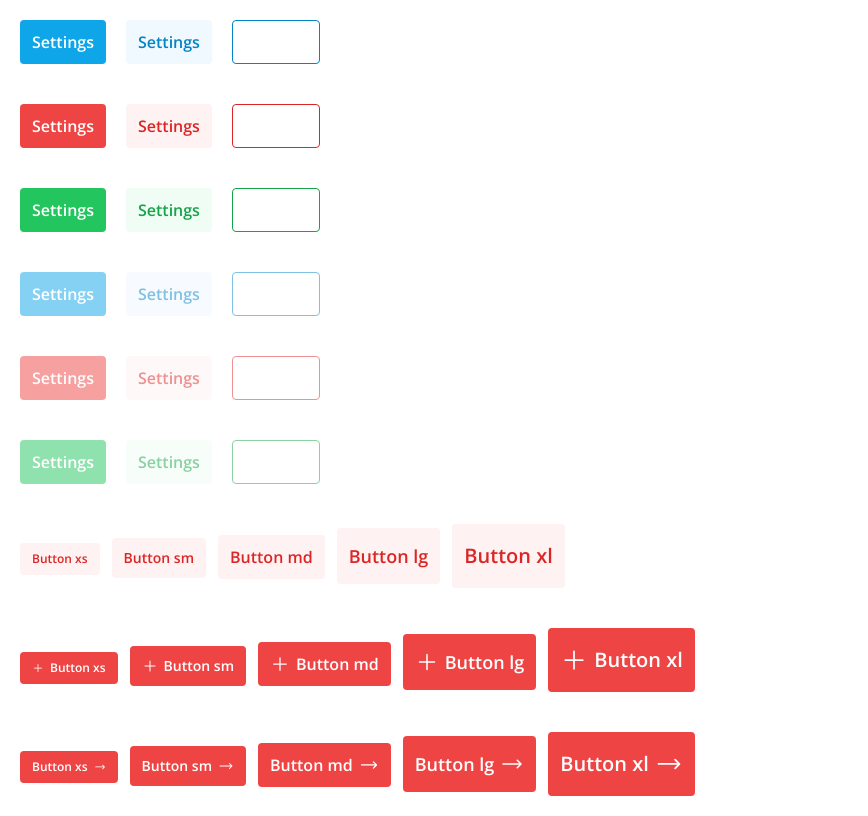
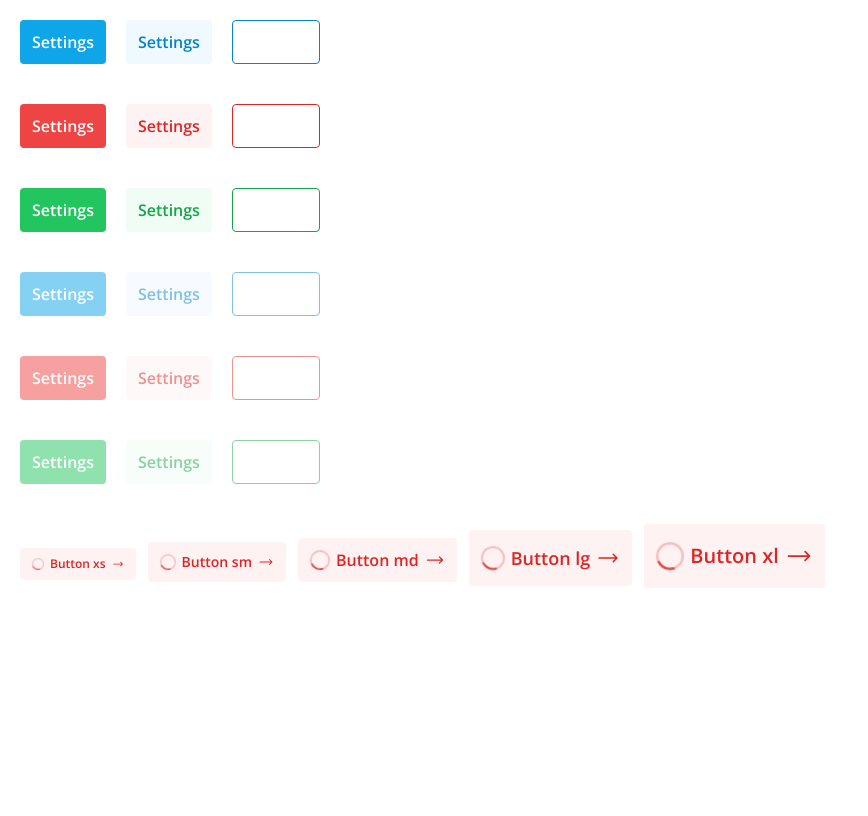
Before and after one commit to ibnumusyaffa/tailwind-components, a Next.js app: page /button in a window 1280 px wide. Shown: the whole page, without its empty margins (0-868 px from the left). Built offline with nearby package versions, Linux system fonts and the light colour scheme.

Commit message:
feat: add loading to button

```diff
--- a/components/button.js
+++ b/components/button.js
@@ -1,7 +1,31 @@
 import React from 'react';
 import clsx from 'clsx';
-// import Loading from './Loading';
-// import { PlusIcon } from '@heroicons/react/24/solid';
+
+function Spinner() {
+  return (
+    <div role="status">
+      <svg
+        aria-hidden="true"
+        className="animate-spin"
+        viewBox="0 0 100 101"
+        fill="none"
+        xmlns="http://www.w3.org/2000/svg"
+      >
+        <path
+          d="M100 50.5908C100 78.2051 77.6142 100.591 50 100.591C22.3858 100.591 0 78.2051 0 50.5908C0 22.9766 22.3858 0.59082 50 0.59082C77.6142 0.59082 100 22.9766 100 50.5908ZM9.08144 50.5908C9.08144 73.1895 27.4013 91.5094 50 91.5094C72.5987 91.5094 90.9186 73.1895 90.9186 50.5908C90.9186 27.9921 72.5987 9.67226 50 9.67226C27.4013 9.67226 9.08144 27.9921 9.08144 50.5908Z"
+          opacity="0.25"
+          fill="currentColor"
+        />
+        <path
+          d="M93.9676 39.0409C96.393 38.4038 97.8624 35.9116 97.0079 33.5539C95.2932 28.8227 92.871 24.3692 89.8167 20.348C85.8452 15.1192 80.8826 10.7238 75.2124 7.41289C69.5422 4.10194 63.2754 1.94025 56.7698 1.05124C51.7666 0.367541 46.6976 0.446843 41.7345 1.27873C39.2613 1.69328 37.813 4.19778 38.4501 6.62326C39.0873 9.04874 41.5694 10.4717 44.0505 10.1071C47.8511 9.54855 51.7191 9.52689 55.5402 10.0491C60.8642 10.7766 65.9928 12.5457 70.6331 15.2552C75.2735 17.9648 79.3347 21.5619 82.5849 25.841C84.9175 28.9121 86.7997 32.2913 88.1811 35.8758C89.083 38.2158 91.5421 39.6781 93.9676 39.0409Z"
+          fill="currentColor"
+          opacity="0.75"
+        />
+      </svg>
+      <span className="sr-only">Loading...</span>
+    </div>
+  );
+}
 function variantStyles({ variant, color }) {
   switch (variant) {
     case 'filled':
@@ -77,7 +101,7 @@
   onClick,
   fullWidth = false,
   disabled,
-  loading,
+  loading = false,
   ...props
 }) {
   let style = clsx(
@@ -94,11 +118,19 @@
   return (
     <button disabled={disabled} className={style} onClick={onClick} {...props}>
       <div className="flex items-center justify-center px-3  h-full space-x-1.5">
-        {/* {loading ? (
-          <div className="w-6 h-6 mr-2">
-            <Loading></Loading>
+        {loading ? (
+          <div
+            className={clsx({
+              'w-3 h-3': size === 'xs',
+              'w-4 h-4': size === 'sm',
+              'w-5 h-5': size === 'md',
+              'w-6 h-6': size === 'lg',
+              'w-7 h-7': size === 'xl',
+            })}
+          >
+            <Spinner></Spinner>
           </div>
-        ) : null} */}
+        ) : null}
         {leftIcon && !loading ? (
           <div
             className={clsx({
@@ -114,7 +146,7 @@
         ) : null}
         <div>{children}</div>
 
-        {rightIcon && !loading ? (
+        {rightIcon ? (
           <div
             className={clsx({
               'w-3 h-3': size === 'xs',
--- a/pages/button.js
+++ b/pages/button.js
@@ -1,6 +1,6 @@
 import React from 'react';
 import Button from '../components/button';
-import { PlusIcon, ArrowLongRightIcon } from '@heroicons/react/24/solid';
+import { ArrowLongRightIcon } from '@heroicons/react/24/solid';
 
 function Page() {
   let colors = ['sky', 'red', 'green'];
@@ -45,70 +45,11 @@
       })}
 
       <div className="p-5 space-x-3">
-        <Button color="red" size="xs" variant="light">
-          Button xs
-        </Button>
-        <Button color="red" size="sm" variant="light">
-          Button sm
-        </Button>
-        <Button color="red" size="md" variant="light">
-          Button md
-        </Button>
-        <Button color="red" size="lg" variant="light">
-          Button lg
-        </Button>
-        <Button color="red" size="xl" variant="light">
-          Button xl
-        </Button>
-      </div>
-
-      <div className="p-5 space-x-3">
         <Button
           color="red"
           size="xs"
-          variant="filled"
-          leftIcon={<PlusIcon></PlusIcon>}
-        >
-          Button xs
-        </Button>
-        <Button
-          color="red"
-          size="sm"
-          variant="filled"
-          leftIcon={<PlusIcon></PlusIcon>}
-        >
-          Button sm
-        </Button>
-        <Button
-          color="red"
-          size="md"
-          variant="filled"
-          leftIcon={<PlusIcon></PlusIcon>}
-        >
-          Button md
-        </Button>
-        <Button
-          color="red"
-          size="lg"
-          variant="filled"
-          leftIcon={<PlusIcon></PlusIcon>}
-        >
-          Button lg
-        </Button>
-        <Button
-          color="red"
-          size="xl"
-          variant="filled"
-          leftIcon={<PlusIcon></PlusIcon>}
-        >
-          Button xl
-        </Button>
-      </div>
-      <div className="p-5 space-x-3">
-        <Button
-          color="red"
-          size="xs"
-          variant="filled"
+          variant="light"
+          loading
           rightIcon={<ArrowLongRightIcon></ArrowLongRightIcon>}
         >
           Button xs
@@ -116,7 +57,8 @@
         <Button
           color="red"
           size="sm"
-          variant="filled"
+          variant="light"
+          loading
           rightIcon={<ArrowLongRightIcon></ArrowLongRightIcon>}
         >
           Button sm
@@ -124,7 +66,8 @@
         <Button
           color="red"
           size="md"
-          variant="filled"
+          variant="light"
+          loading
           rightIcon={<ArrowLongRightIcon></ArrowLongRightIcon>}
         >
           Button md
@@ -132,7 +75,8 @@
         <Button
           color="red"
           size="lg"
-          variant="filled"
+          variant="light"
+          loading
           rightIcon={<ArrowLongRightIcon></ArrowLongRightIcon>}
         >
           Button lg
@@ -140,7 +84,8 @@
         <Button
           color="red"
           size="xl"
-          variant="filled"
+          variant="light"
+          loading
           rightIcon={<ArrowLongRightIcon></ArrowLongRightIcon>}
         >
           Button xl
```
